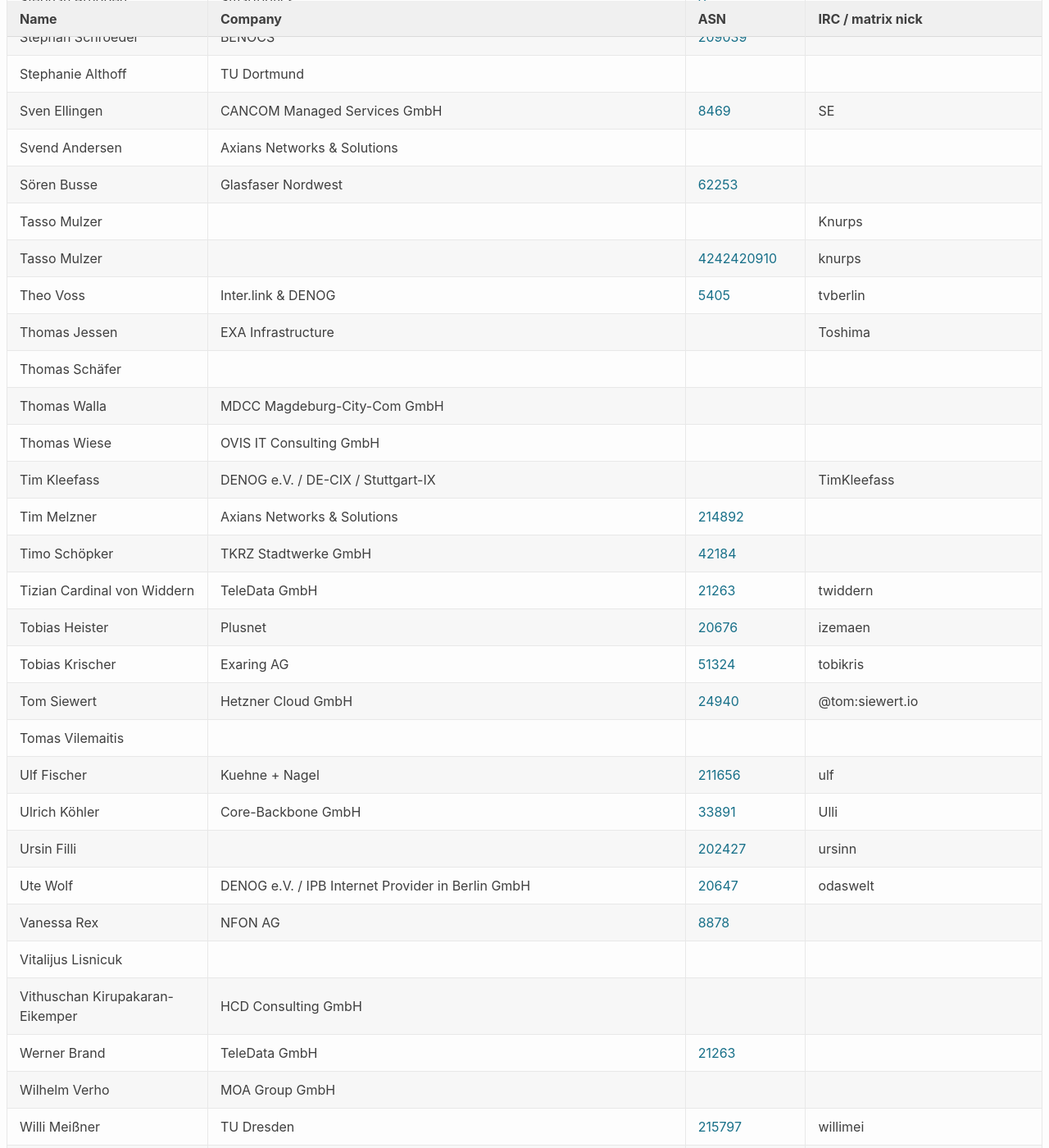
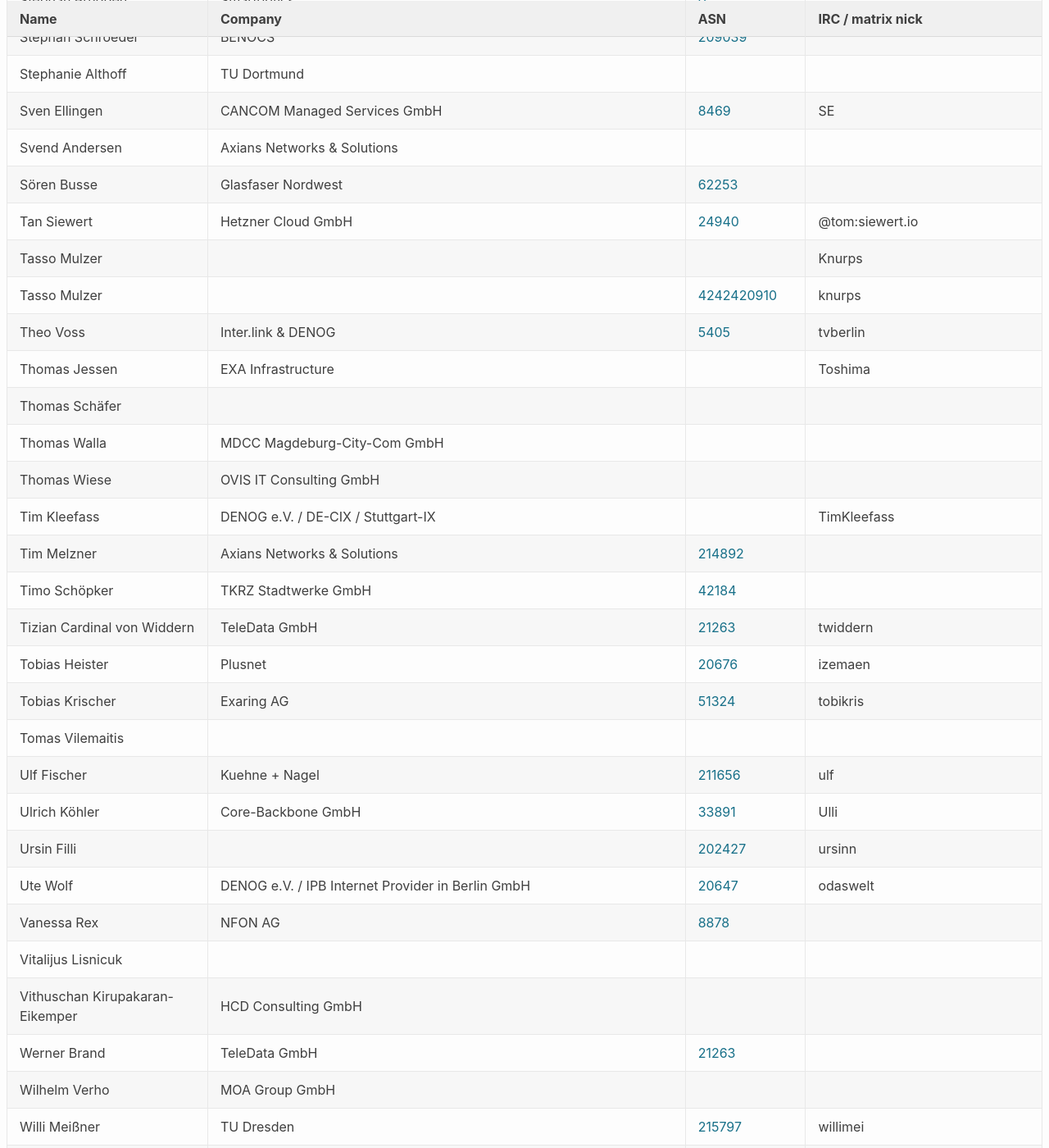
Before and after one commit to denog/pretix-attendeelist, a Jekyll site: the page built from denog16/index.markdown, in a window 1280 px wide and 1400 px high, scrolled down 12355 px. Shown: the whole window at 82% size. Built offline with Jekyll 4.4.1, drawn with Linux system fonts in a browser that asks for light colours; part of the change alters nothing that is shown.

Commit message:
Latest data: Sun Oct  6 13:30:09 UTC 2024

```diff
--- a/_data/attendees_denog16_onsite.json
+++ b/_data/attendees_denog16_onsite.json
@@ -1644,6 +1644,12 @@
     "asn": "8469"
   },
   {
+    "name": "Tan Siewert",
+    "company": "Hetzner Cloud GmbH",
+    "irc": "@tom:siewert.io",
+    "asn": "24940"
+  },
+  {
     "name": "Tasso Mulzer",
     "company": null,
     "irc": "Knurps",
@@ -1728,12 +1734,6 @@
     "asn": null
   },
   {
-    "name": "Tom Siewert",
-    "company": "Hetzner Cloud GmbH",
-    "irc": "@tom:siewert.io",
-    "asn": "24940"
-  },
-  {
     "name": "Ulf Fischer",
     "company": "Kuehne + Nagel",
     "irc": "ulf",
```
